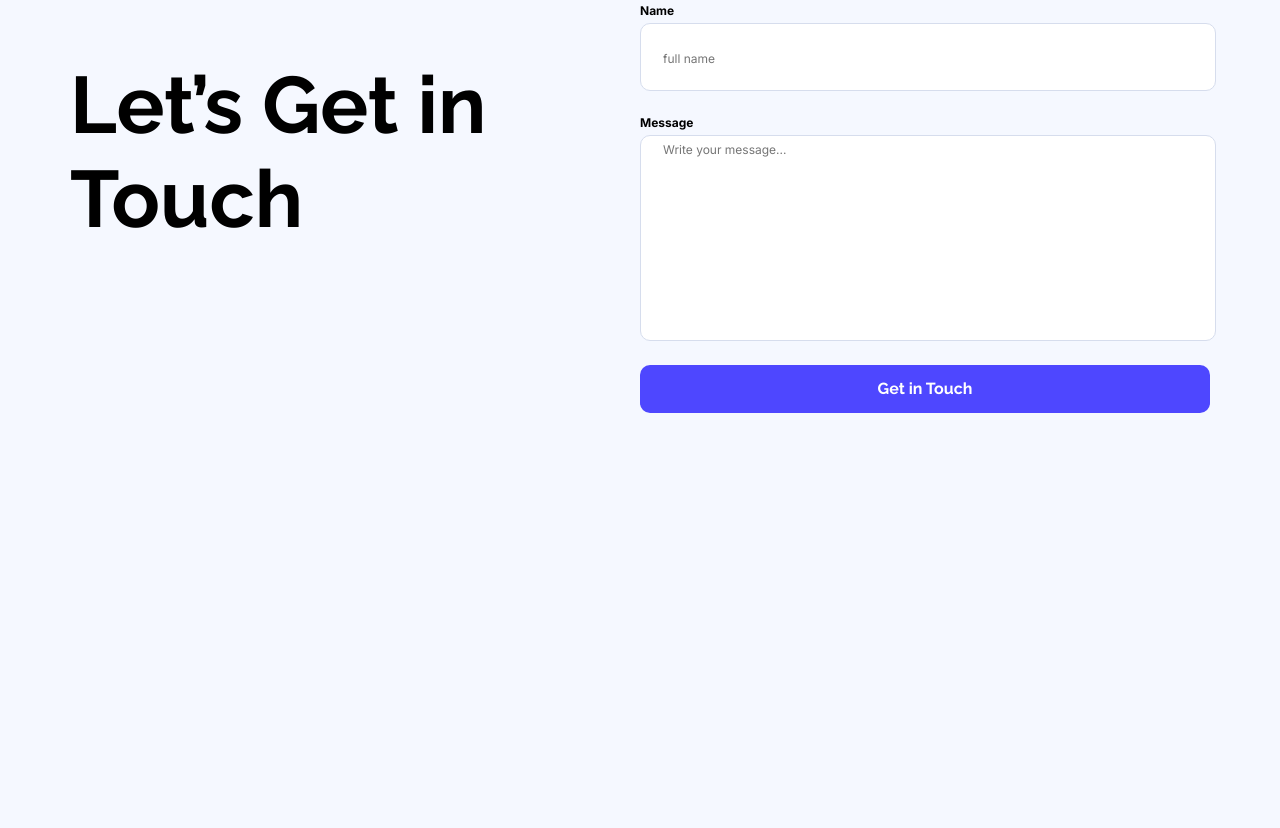
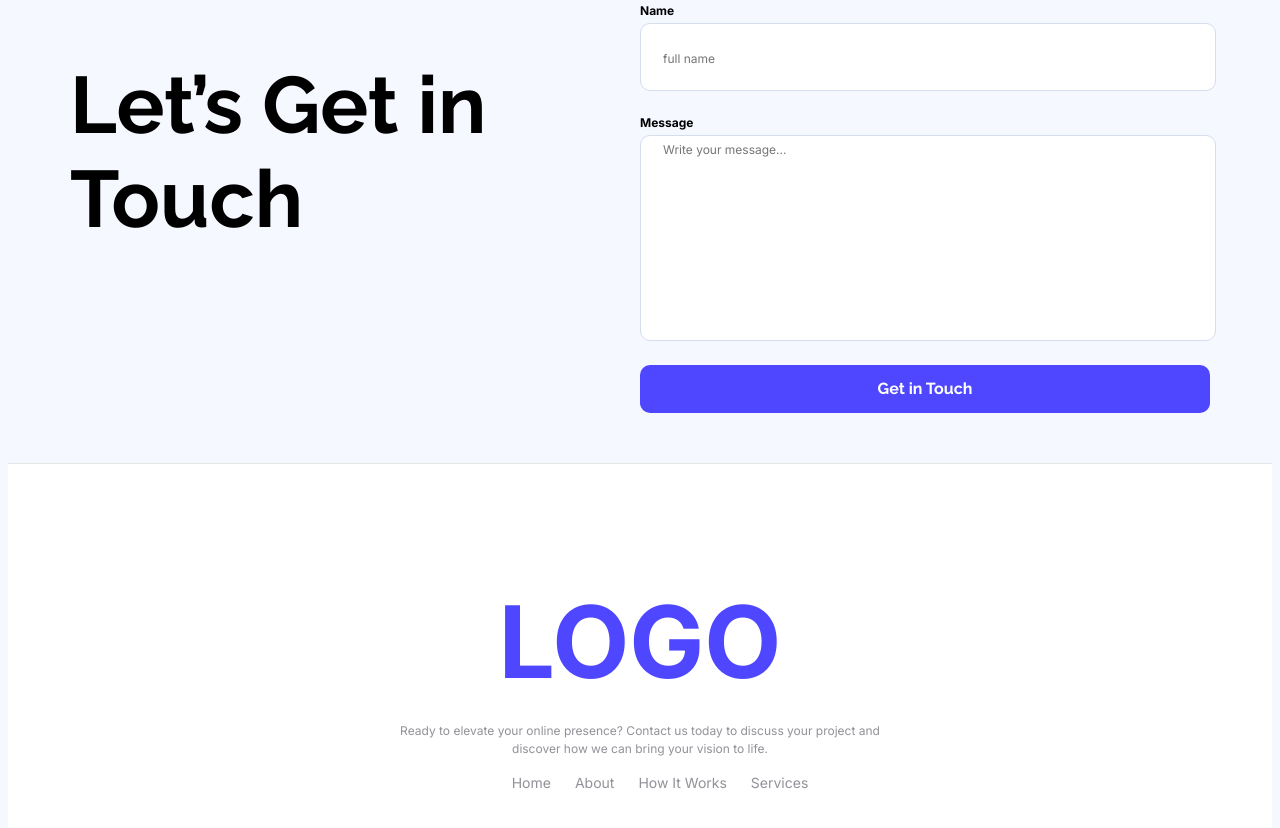
Before and after one commit to sabbir534/B12A01-landing-launchpad, a plain HTML site: page index.html in a window 1280 px wide. Shown: the part 3152-3980 px from the top of the page. Before the commit the page ends 3573 px from the top, so only its background shows below. Drawn offline with Linux system fonts and the light colour scheme.

Commit message:
Finished Footer Section

```diff
--- a/css/style.css
+++ b/css/style.css
@@ -274,3 +274,44 @@ main {
 /* End of Get in Touch Section styles */
 
 /* End of Main Section styles */
+
+/* Footer styles */
+footer {
+  padding: 50px 0;
+  text-align: center;
+  background-color: #ffffff;
+  border-top: 1px solid rgba(0, 0, 0, 0.1);
+  margin: 50px 0 0 0;
+}
+.footer-section {
+  margin: 0 auto;
+  max-width: 500px;
+}
+footer h1 {
+  font-family: "Inter", sans-serif;
+  font-weight: bold;
+  font-size: 100px;
+  text-align: center;
+  text-transform: uppercase;
+  margin-bottom: 20px;
+}
+footer p {
+  font-family: "Inter", sans-serif;
+  font-weight: normal;
+  font-size: 12px;
+  line-height: 150%;
+  color: rgba(37, 36, 50, 0.5);
+}
+footer ul li {
+  display: inline-block;
+  margin: 0 10px;
+  list-style: none;
+}
+footer ul li a {
+  text-decoration: none;
+  color: rgba(37, 36, 50, 0.5);
+  font-family: "Inter", sans-serif;
+  font-weight: normal;
+  font-size: 14px;
+}
+/* End of Footer styles */
--- a/index.html
+++ b/index.html
@@ -157,6 +157,20 @@
         </div>
       </div>
     </main>
-    <footer></footer>
+    <footer>
+      <div class="footer-section">
+        <h1 class="primary-color">Logo</h1>
+        <p>
+          Ready to elevate your online presence? Contact us today to discuss
+          your project and discover how we can bring your vision to life.
+        </p>
+        <ul>
+          <li><a href="#">Home</a></li>
+          <li><a href="#">About</a></li>
+          <li><a href="#">How It Works</a></li>
+          <li><a href="#">Services</a></li>
+        </ul>
+      </div>
+    </footer>
   </body>
 </html>
```
